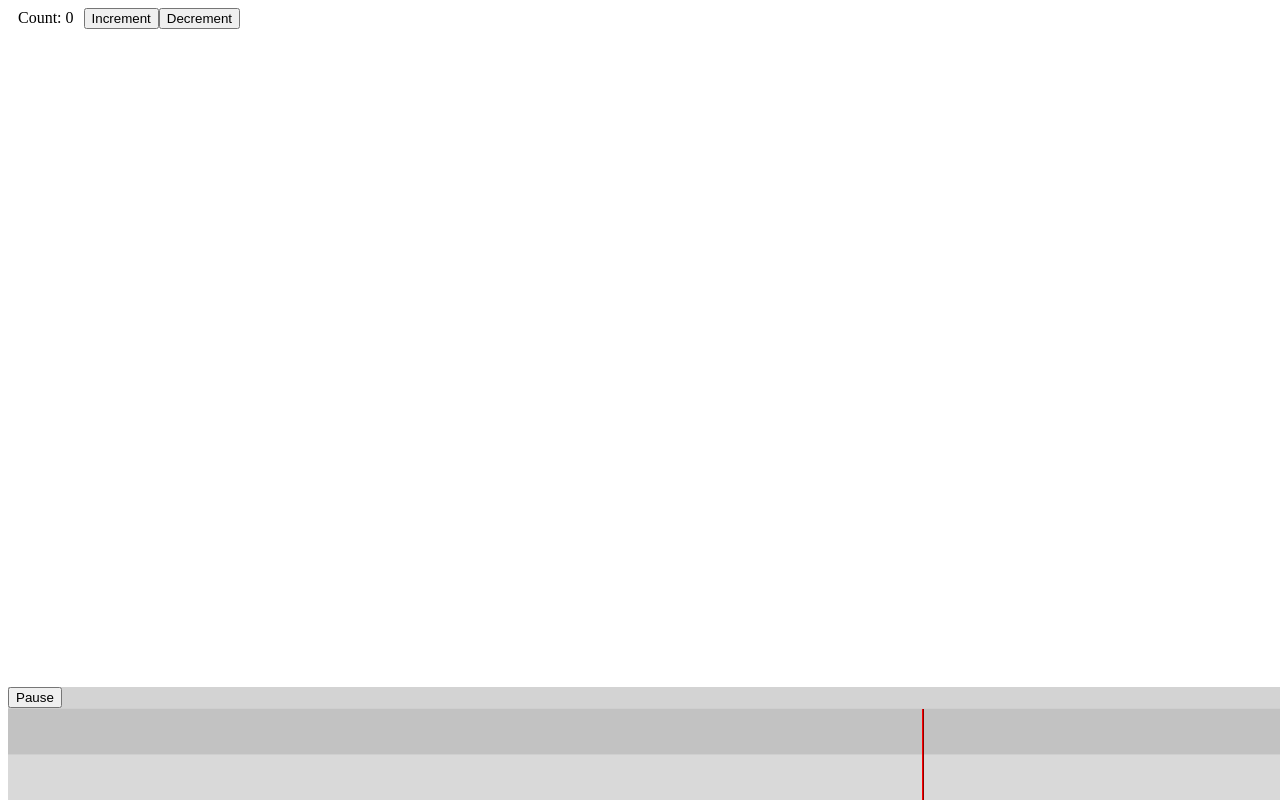
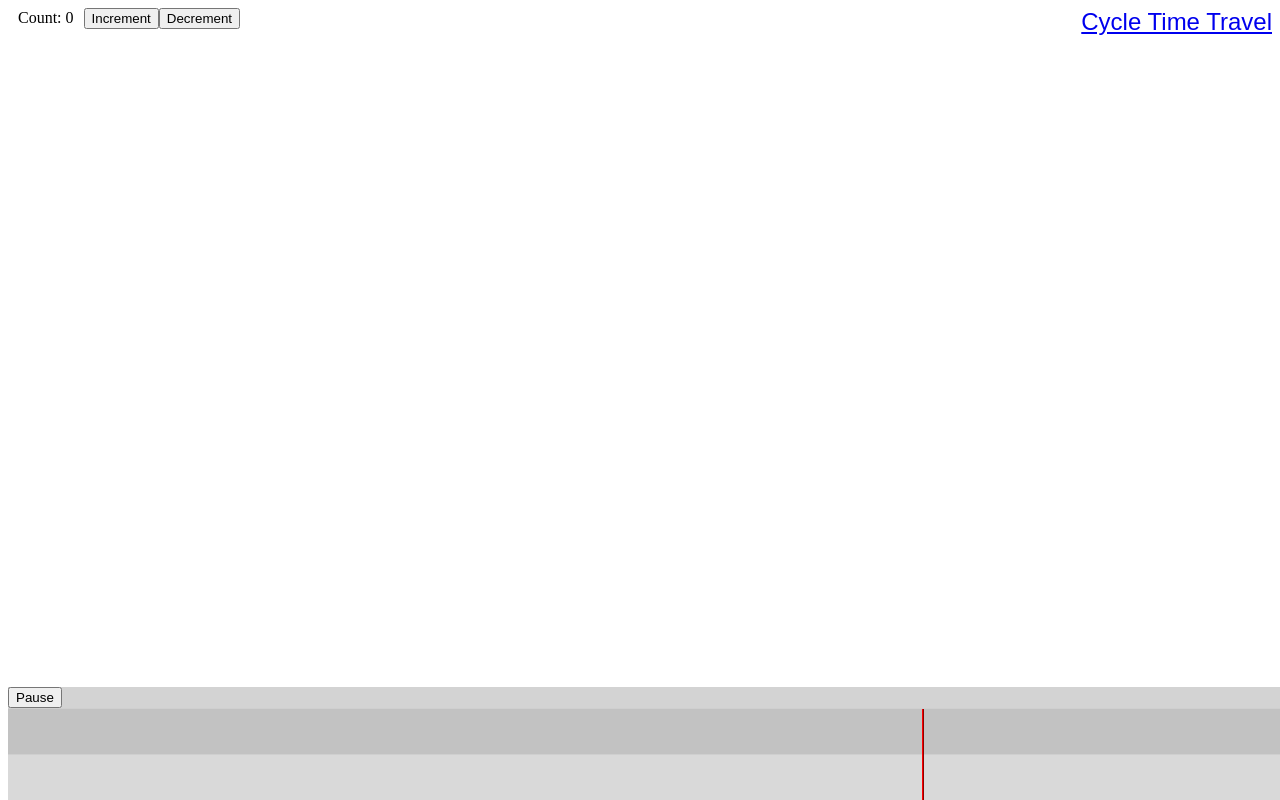
Before and after one commit to cyclejs/cycle-time-travel, a website: page index.html in a window 1280 px wide. Drawn offline with Linux system fonts and the light colour scheme.

Commit message:
Add link to repo

```diff
--- a/index.html
+++ b/index.html
@@ -3,6 +3,7 @@
   <title>Cycle Time Travel</title>
 </head>
 <body>
+  <a class="repo-link" style="float: right; font-size: 1.5em; font-family: Arial" href="https://github.com/cyclejs/cycle-time-travel">Cycle Time Travel</a>
   <div class="cycle"></div>
 </body>
 <script type="text/javascript" src="bundle.js"></script>
```
